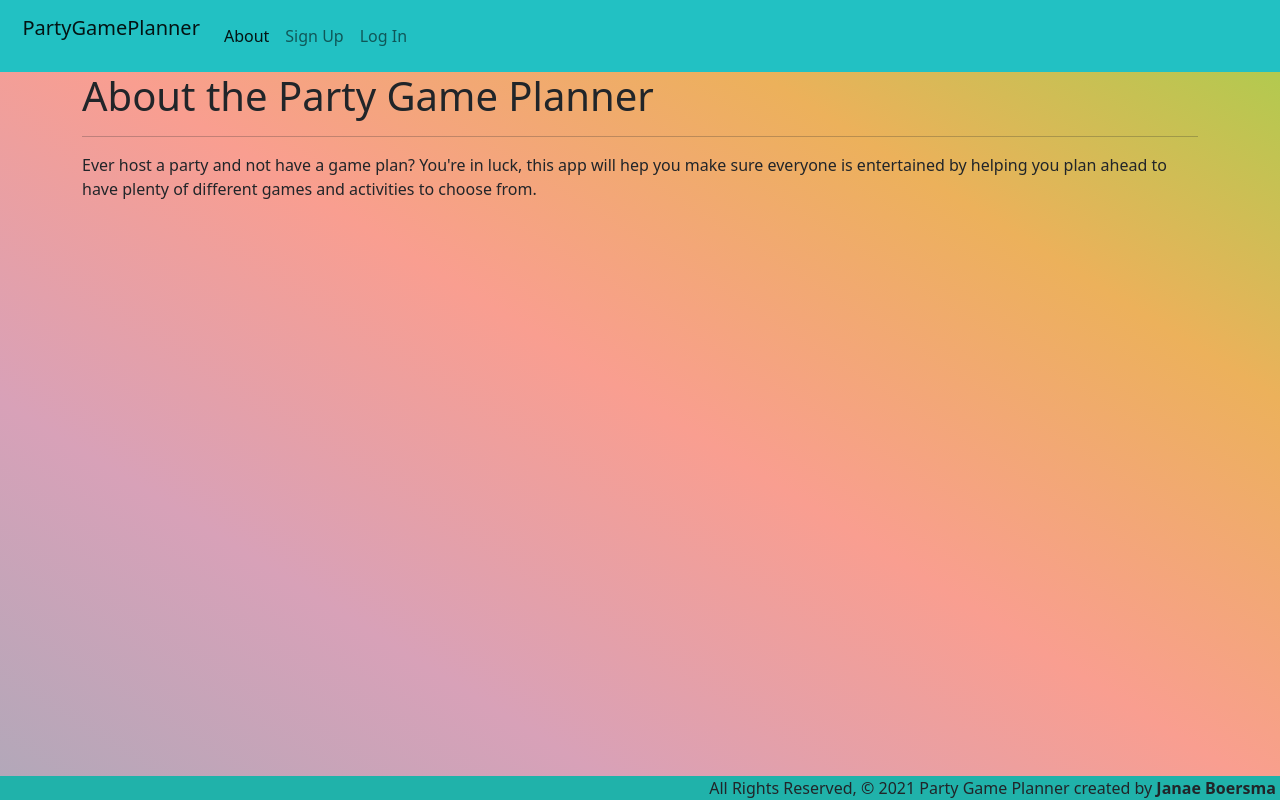
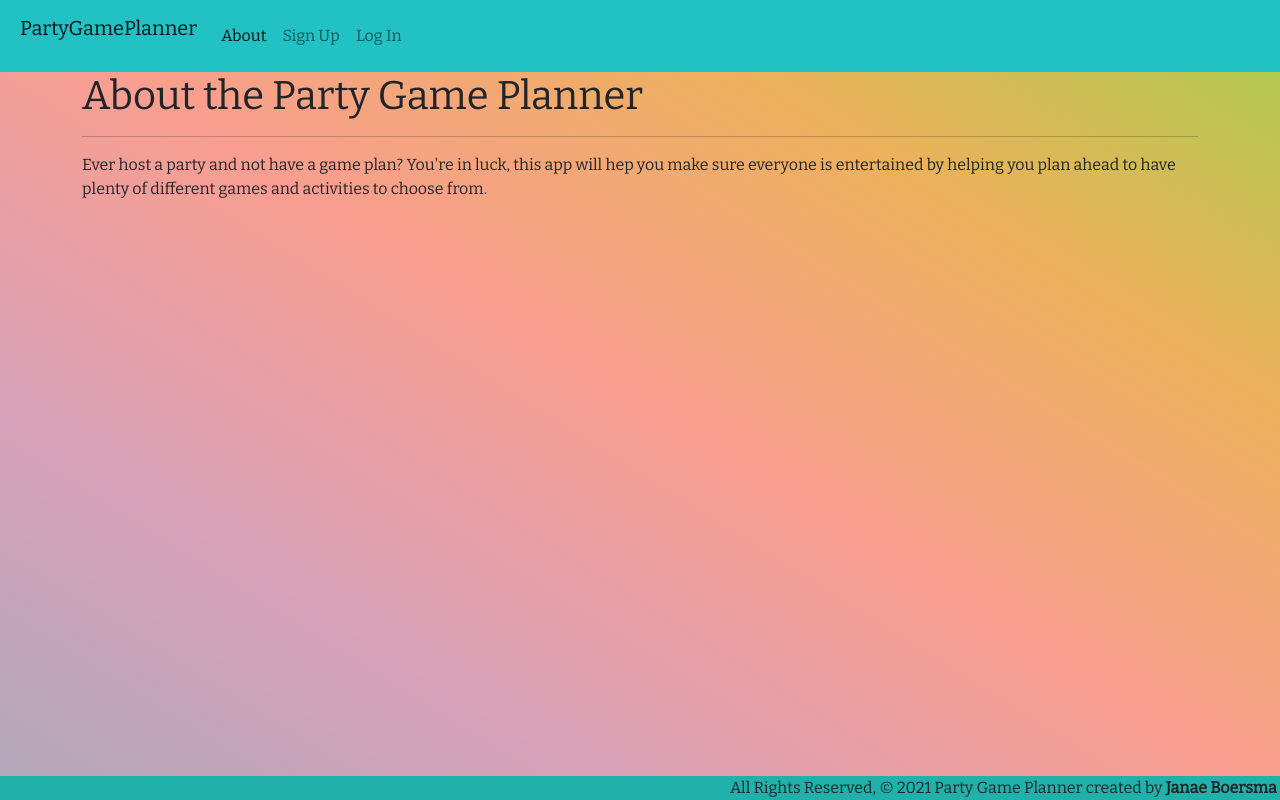
Before and after one commit to janae-b/partygameplanner, a Django app: page /about/ in a window 1280 px wide. Run offline with Django 3.2, Linux system fonts and the light colour scheme.

Commit message:
add font

```diff
--- a/main_app/static/css/style.css
+++ b/main_app/static/css/style.css
@@ -1,5 +1,6 @@
 body {
   display: flex;
+  font-family: 'Bitter', serif;
   min-height: 100vh;
   flex-direction: column;
   background-image: linear-gradient(to right top, #b0a8b9, #d8a1b8, #f99e90, #ecb15b, #a6cf4c);
--- a/main_app/templates/base.html
+++ b/main_app/templates/base.html
@@ -7,6 +7,8 @@
   <meta name="viewport" content="width=device-width, initial-scale=1.0">
   <meta http-equiv="X-UA-Compatible" content="ie=edge">
   <title>🎉Party Game Planner</title>
+  <link rel="preconnect" href="https://fonts.gstatic.com">
+  <link href="https://fonts.googleapis.com/css2?family=Bitter&display=swap" rel="stylesheet">
   <link href="https://cdn.jsdelivr.net/npm/bootstrap@5.0.0/dist/css/bootstrap.min.css" rel="stylesheet" integrity="sha384-wEmeIV1mKuiNpC+IOBjI7aAzPcEZeedi5yW5f2yOq55WWLwNGmvvx4Um1vskeMj0" crossorigin="anonymous">
   {% comment %} <link rel="stylesheet" href="https://cdnjs.cloudflare.com/ajax/libs/materialize/1.0.0/css/materialize.min.css"> {% endcomment %}
   <link rel="stylesheet" type="text/css" href="{% static 'css/style.css' %}">
```
